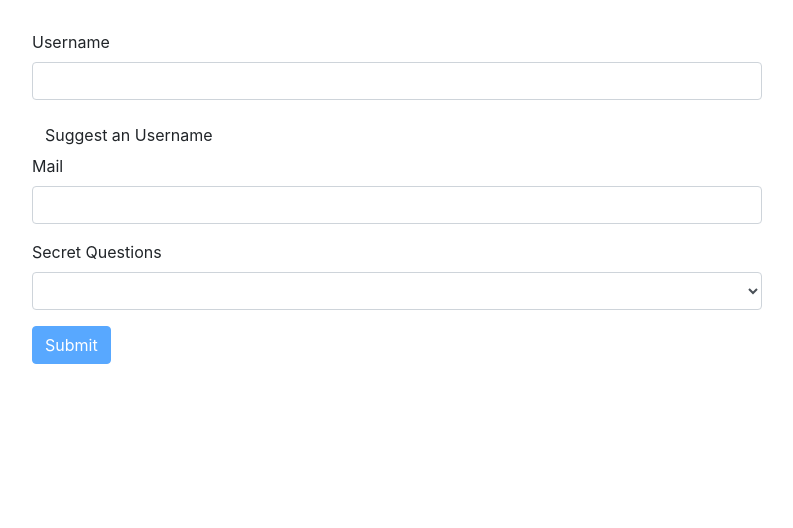
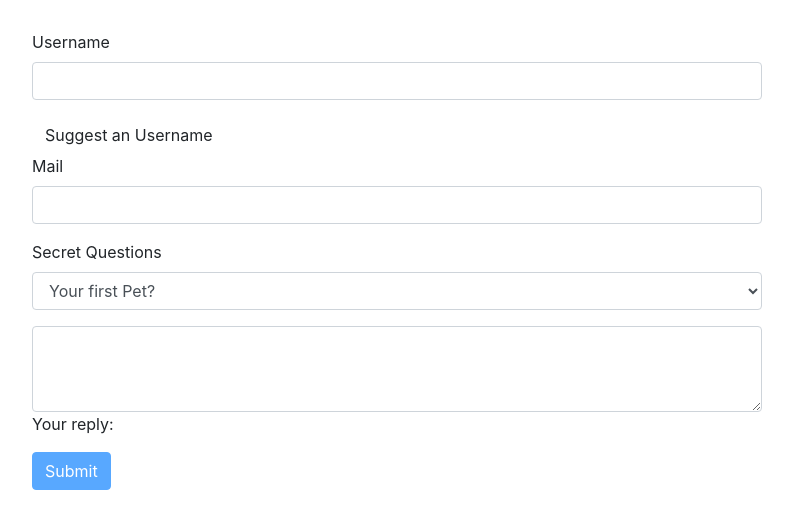
Before and after one commit to caobianco1996/FormAngular, an Angular app in the folder form/: page / in a window 1280 px wide. Shown: the top 528 px of the page, without its empty margins (53-846 px from the left). Built offline with nearby package versions, Linux system fonts and the light colour scheme.

Commit message:
validaçoes secret question e resposta

```diff
--- a/form/src/app/app.component.html
+++ b/form/src/app/app.component.html
@@ -10,17 +10,29 @@
           <button class="btn btn-default" type="button">Suggest an Username</button>
           <div class="form-group">
             <label for="email">Mail</label>
-            <input type="email" id="email" class="form-control" ngModel name="email"
+            <input
+            type="email"
+            id="email"
+            class="form-control"
+            ngModel
+            name="email"
             required
-            email>
+            email
+            #email="ngModel">
+            <span class="help-block" *ngIf="!email.valid && email.touched">Por favor insira um email Valido</span>
           </div>
         </div>
         <div class="form-group">
           <label for="secret">Secret Questions</label>
-          <select id="secret" class="form-control" ngModel name="secret">
+          <select id="secret" class="form-control" [ngModel]="defaultQuestion" name="secret">
             <option value="pet">Your first Pet?</option>
             <option value="teacher">Your first teacher?</option>
           </select>
+        </div>
+        <div class="form-group">
+          <textarea name="questionAnswer" rows="3" class="form-control" [(ngModel)]="answer">
+          </textarea>
+          <p>Your reply: {{answer}}</p>
         </div>
         <button class="btn btn-primary" type="submit" [disabled]="!f.valid">Submit</button>
       </form>
--- a/form/src/app/app.component.ts
+++ b/form/src/app/app.component.ts
@@ -8,6 +8,8 @@ import { NgForm } from '@angular/forms';
 })
 export class AppComponent {
   @ViewChild('f') signUpForm!: NgForm;
+  defaultQuestion = 'pet';
+  answer = '';
 
   suggestUserName() {
     const suggestedName = 'Superuser';
```
